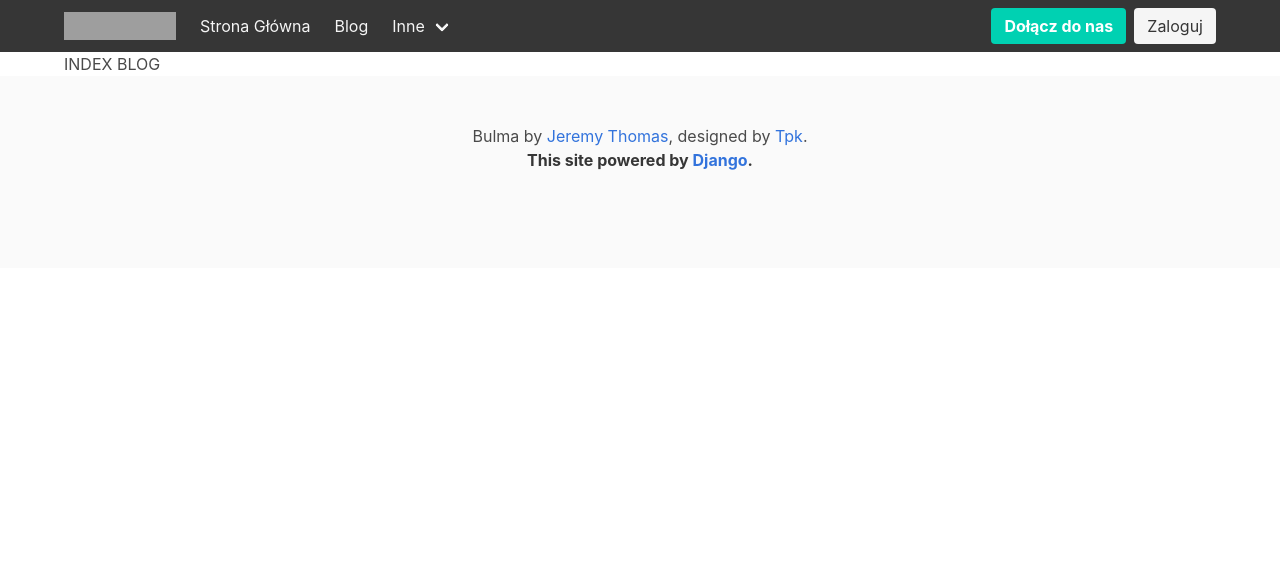
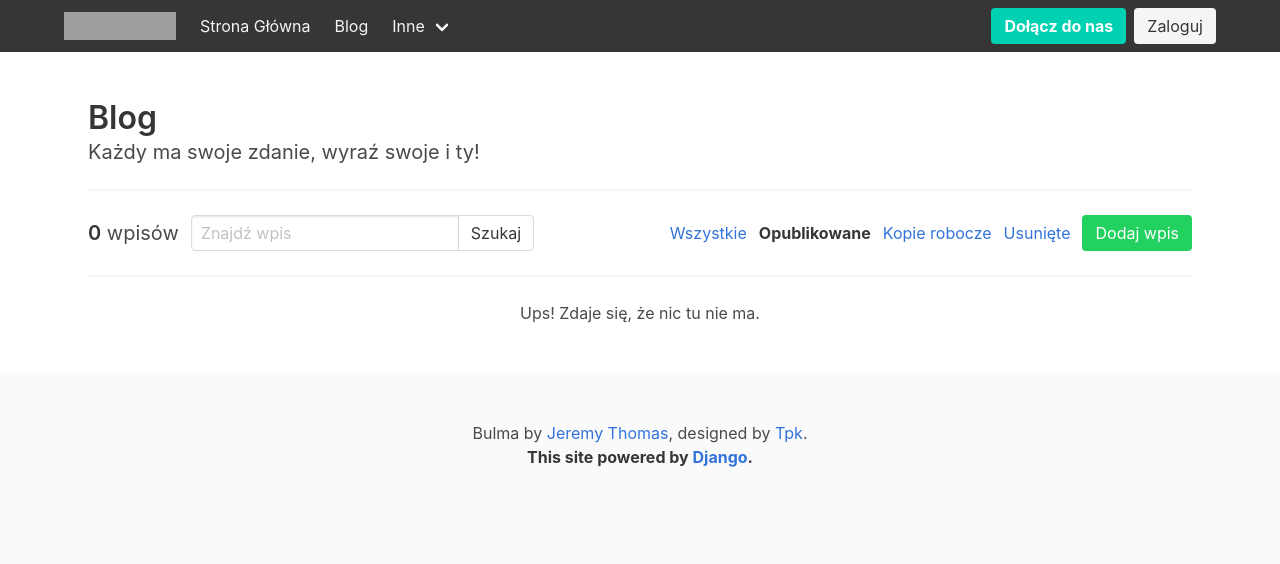
Before and after one commit to BmB-b/Webber, a Django app: page /blog/ in a window 1280 px wide. Shown: the top 564 px of the page. Run offline with Django 3.2, Linux system fonts and the light colour scheme; some libraries are stand-ins or nearby versions; grey boxes are pictures that could not be loaded.

Commit message:
Blog index template update

```diff
--- a/blog/templates/blog/blog_index.html
+++ b/blog/templates/blog/blog_index.html
@@ -3,5 +3,88 @@
 {% block title %}Blog{% endblock %}
 
 {% block content %}
-    INDEX BLOG
+
+<section class="section">
+
+        <h1 class="title">Blog</h1>
+        <h2 class="subtitle is-5">Każdy ma swoje zdanie, wyraź swoje i ty!</h2>
+        <hr>
+
+        <!-- Main container -->
+        <nav class="level">
+
+            <!-- Left side -->
+            <div class="level-left">
+            <div class="level-item">
+                <p class="subtitle is-5">
+                <strong>0</strong> wpisów
+                </p>
+            </div>
+            <div class="level-item">
+                <div class="field has-addons">
+                <p class="control">
+                    <input class="input" type="text" placeholder="Znajdź wpis">
+                </p>
+                <p class="control">
+                    <button class="button">
+                    Szukaj
+                    </button>
+                </p>
+                </div>
+            </div>
+            </div>
+
+            <!-- Right side -->
+            <div class="level-right">
+                <p class="level-item"><a>Wszystkie</a></p>
+                <p class="level-item"><strong>Opublikowane</strong></p>
+                <p class="level-item"><a>Kopie robocze</a></p>
+                <p class="level-item"><a>Usunięte</a></p>
+                <p class="level-item">
+                    <a href="#" class="button is-success">Dodaj wpis</a>
+                </p>
+            </div>
+
+        </nav>
+        <hr>
+        <div class="content">
+
+                {% if context %}
+                    {% for el in context %}
+
+                        <article class="media">
+                                <figure class="media-left">
+                                <p class="image is-64x64">
+                                    <img src="http://localhost:8000{{ el.thumb.url }}">
+                                </p>
+                                </figure>
+                                <div class="media-content">
+                                <div class="content">
+                                    <p>
+                                    <strong><a href="{{el.id}}">{{ el.title }}</a></strong> <small>@{{ el.author }}</small>
+                                    <br>
+                                    {{ el.snippet|safe }}
+                                    <br>
+                                    <span class="tag is-rounded" style="background-color: {{ el.cat.color }}; color: #fff;">{{ el.cat }}</span>
+                                    </p>
+                                </div>
+                                </div>
+                                <div class="media-right">
+                                <button class="delete"></button>
+                                </div>
+                        </article>
+
+                    {% endfor %}
+                {% else %}
+
+                    <p class="has-text-centered">
+                        Ups! Zdaje się, że nic tu nie ma.
+                    </p>
+
+                {% endif %}
+
+        </div>
+
+</section>
+
 {% endblock %}
```
